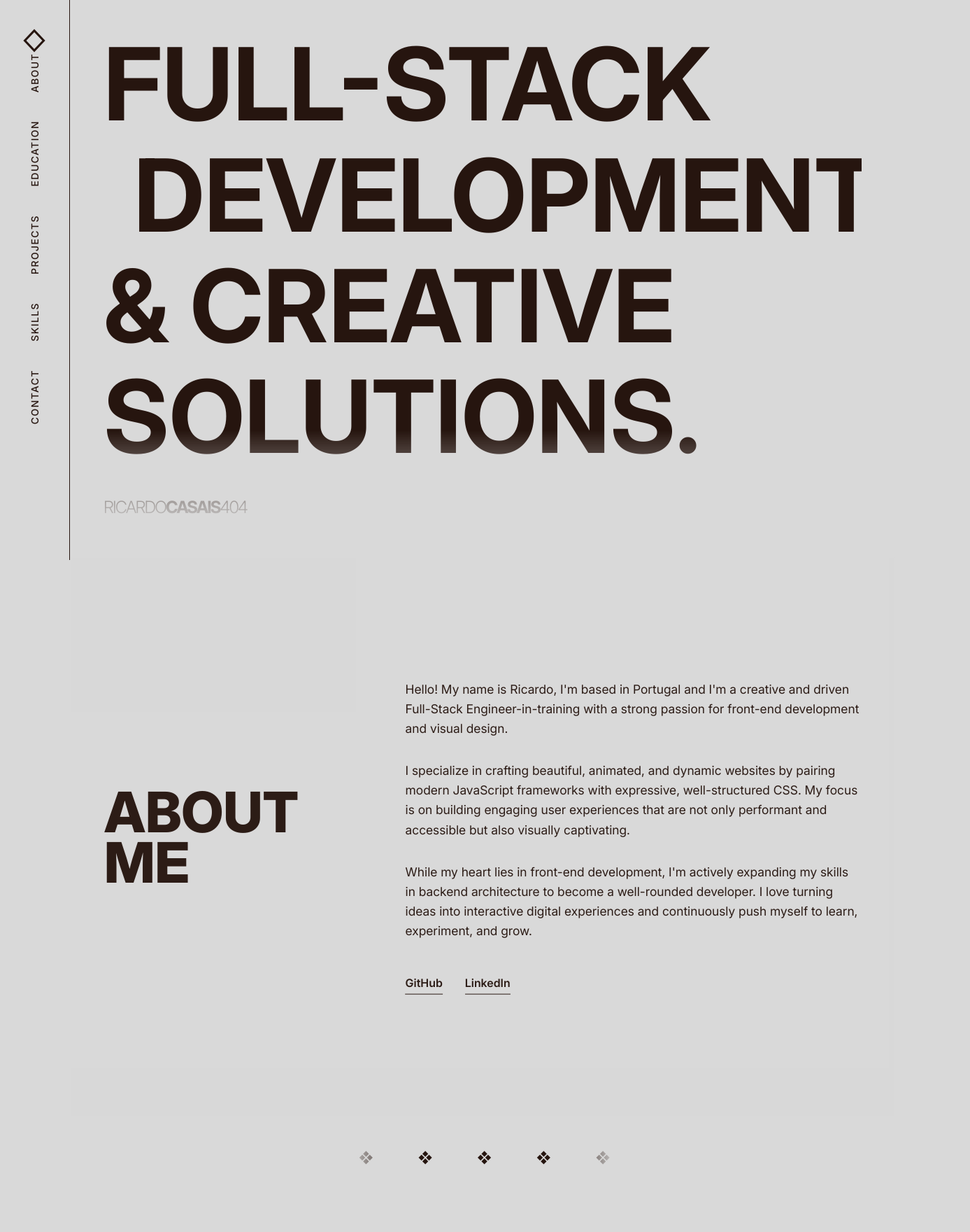
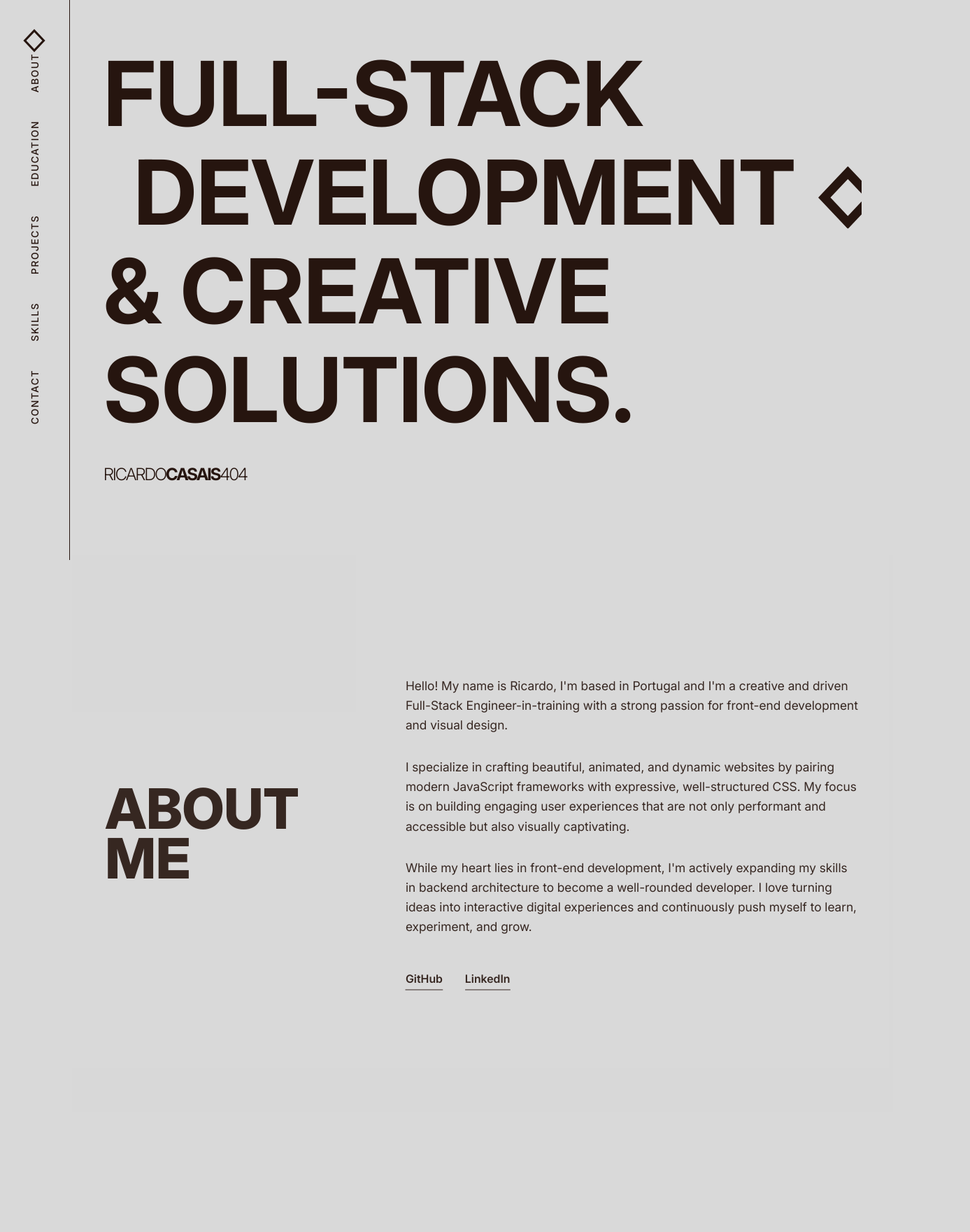
Before and after one commit to RicardoCasais404/personal-portfolio-v2, a Next.js app: page / in a window 1280 px wide. Shown: the top 1760 px of the page at 70% size, 1387 px wide, since content can reach past the window. Built offline with nearby package versions, Linux system fonts and the light colour scheme.

Commit message:
Fixing mistakes made in the desktop version

```diff
--- a/src/app/page.tsx
+++ b/src/app/page.tsx
@@ -12,24 +12,31 @@ export default function Home() {
     <main className="flex min-h-screen flex-col items-center justify-between bg-[#d9d9d9]">
       <Hero />
 
-      {/* Container Principal */}
-      <div className="w-full flex flex-col">
-        {/* 1. ABOUT */}
+      {/*
+         CONTAINER PRINCIPAL
+         Mobile: gap-16 (Apertado)
+         Desktop: md:gap-32 (O original espaçoso)
+      */}
+      <div className="w-full flex flex-col gap-16 md:gap-32">
         <About />
 
-        {/* 2. PROJECTS */}
+        {/* 1. PROJECTS (Agora em primeiro) */}
+        <div className="w-full flex flex-col">
           <Marquee />
           <Projects />
+        </div>
 
-        {/* 3. EDUCATION */}
+        {/* 2. EDUCATION (Agora em segundo) */}
+        <div className="w-full flex flex-col">
           <Marquee />
           <Education />
+        </div>
 
-        {/* 4. SKILLS */}
+        <div className="w-full flex flex-col">
           <Marquee />
           <Skills />
+        </div>
 
-        {/* 5. CONTACTO + FOOTER */}
         <div className="w-full flex flex-col snap-start min-h-screen">
           <Marquee />
           <div className="flex-1 flex flex-col justify-center">
--- a/src/components/About.tsx
+++ b/src/components/About.tsx
@@ -8,9 +8,7 @@ export function About() {
   return (
     <SectionWrapper
       id="about"
-      // CORREÇÃO: pt-0 no mobile.
-      // Como o Hero tem min-h-screen, ele já empurra o About para baixo do ecrã.
-      // Não precisamos de mais espaço extra no topo do About.
+      // Mobile: pt-0 pb-12 | Desktop: md:py-32 (Original)
       className="relative min-h-screen pt-0 pb-12 px-6 md:px-12 md:py-32 bg-[#d9d9d9] flex flex-col justify-center"
     >
       <div className="w-full max-w-[1200px] mx-auto">
--- a/src/components/Hero.tsx
+++ b/src/components/Hero.tsx
@@ -37,37 +37,43 @@ export function Hero() {
   const containerRef = useRef(null);
   const { scrollY } = useScroll();
 
-  const y = useTransform(scrollY, [0, 500], [0, 100]);
+  const y = useTransform(scrollY, [0, 500], [0, 150]);
+
+  // Mobile: Fade out rápido (300px) para evitar harsh line.
   const opacity = useTransform(scrollY, [0, 300], [1, 0]);
 
   return (
     <section
       id="hero"
       ref={containerRef}
-      // Mantemos o alinhamento.
       className="relative flex min-h-screen w-full items-center px-6 pt-20 md:px-12 md:pt-0"
     >
-      <div className="w-full max-w-[1200px] mx-auto mask-[linear-gradient(to_bottom,black_80%,transparent_100%)]">
+      {/*
+         MÁSCARA:
+         Mobile: black_80% (Fade cedo para evitar linha dura)
+         Desktop: md:...black_95% (Fade original subtil)
+      */}
+      <div className="w-full max-w-[1200px] mx-auto mask-[linear-gradient(to_bottom,black_80%,transparent_100%)] md:mask-[linear-gradient(to_bottom,black_95%,transparent_100%)]">
         <motion.div
           initial="hidden"
           animate="visible"
           variants={containerVariants}
           style={{ y, opacity }}
-          // CORREÇÃO ESPAÇO: Reduzi pb-20 para pb-4.
-          // Isto remove o espaço morto debaixo do texto.
-          className="flex flex-col items-start pb-4"
+          // Mobile: pb-4 (Apertado) | Desktop: md:pb-10 (Original)
+          className="flex flex-col items-start pb-4 md:pb-10"
         >
           {/*
-             CORREÇÃO TEXTO:
-             Aumentei 10vw para 15vw. O texto vai crescer horizontalmente e verticalmente.
-             Aumentei o mínimo de 2.2rem para 3rem.
+             TIPOGRAFIA:
+             Mobile: text-[13vw] (Enche a largura)
+             Desktop: md:text-[clamp(...)] (VOLTA AO ORIGINAL EXATO)
           */}
-          <h1 className="flex flex-col items-start w-full text-[clamp(3rem,15vw,9rem)] font-bold leading-[1.1] tracking-normal text-[#26150f]">
+          <h1 className="flex flex-col items-start w-full text-[13vw] md:text-[clamp(2.2rem,10vw,8rem)] font-bold leading-[1.1] tracking-normal text-[#26150f]">
             <div className="w-full">
               <motion.div variants={slideVariants} className="block">
                 FULL-STACK
               </motion.div>
             </div>
+
             <motion.div
               variants={slideVariants}
               className="flex items-center gap-[0.25em] w-full md:ml-[4%]"
@@ -94,16 +100,19 @@ export function Hero() {
                 </svg>
               </motion.div>
             </motion.div>
+
             <div className="w-full">
               <motion.div variants={slideVariants} className="block">
                 & CREATIVE SOLUTIONS.
               </motion.div>
             </div>
           </h1>
+
           <div className="mt-6 md:mt-8">
+            {/* Tagline: Maior no mobile, original no desktop */}
             <motion.div
               variants={slideVariants}
-              className="text-[clamp(1rem,3vw,1.5rem)] font-bold uppercase tracking-[-0.08em]"
+              className="text-[4vw] md:text-[clamp(1rem,3vw,1.5rem)] font-bold uppercase tracking-[-0.08em]"
             >
               <span className="font-light">RICARDO</span>CASAIS
               <span className="font-light">404</span>
--- a/src/components/Skills.tsx
+++ b/src/components/Skills.tsx
@@ -22,10 +22,11 @@ export function Skills() {
   return (
     <SectionWrapper
       id="skills"
+      // py-12 / md:py-32
       className="relative w-full min-h-screen py-12 px-6 md:px-12 md:py-32 bg-[#d9d9d9] flex flex-col justify-center items-center"
     >
       <div className="w-full max-w-[1200px] mx-auto text-center">
-        {/* TÍTULO: mb-12 (Mobile) */}
+        {/* TÍTULO: mb-12 / md:mb-20 */}
         <h2 className="mb-12 md:mb-20 text-[clamp(2.5rem,8vw,5rem)] font-extrabold uppercase leading-[0.9] tracking-normal text-[#26150f]">
           {skillsData.title}
         </h2>
```
Also changed, not shown: src/components/Education.tsx (+4 -5 lines), src/components/Projects.tsx (+4 -3 lines). Lines whose indentation alone changed are shown as unchanged.
